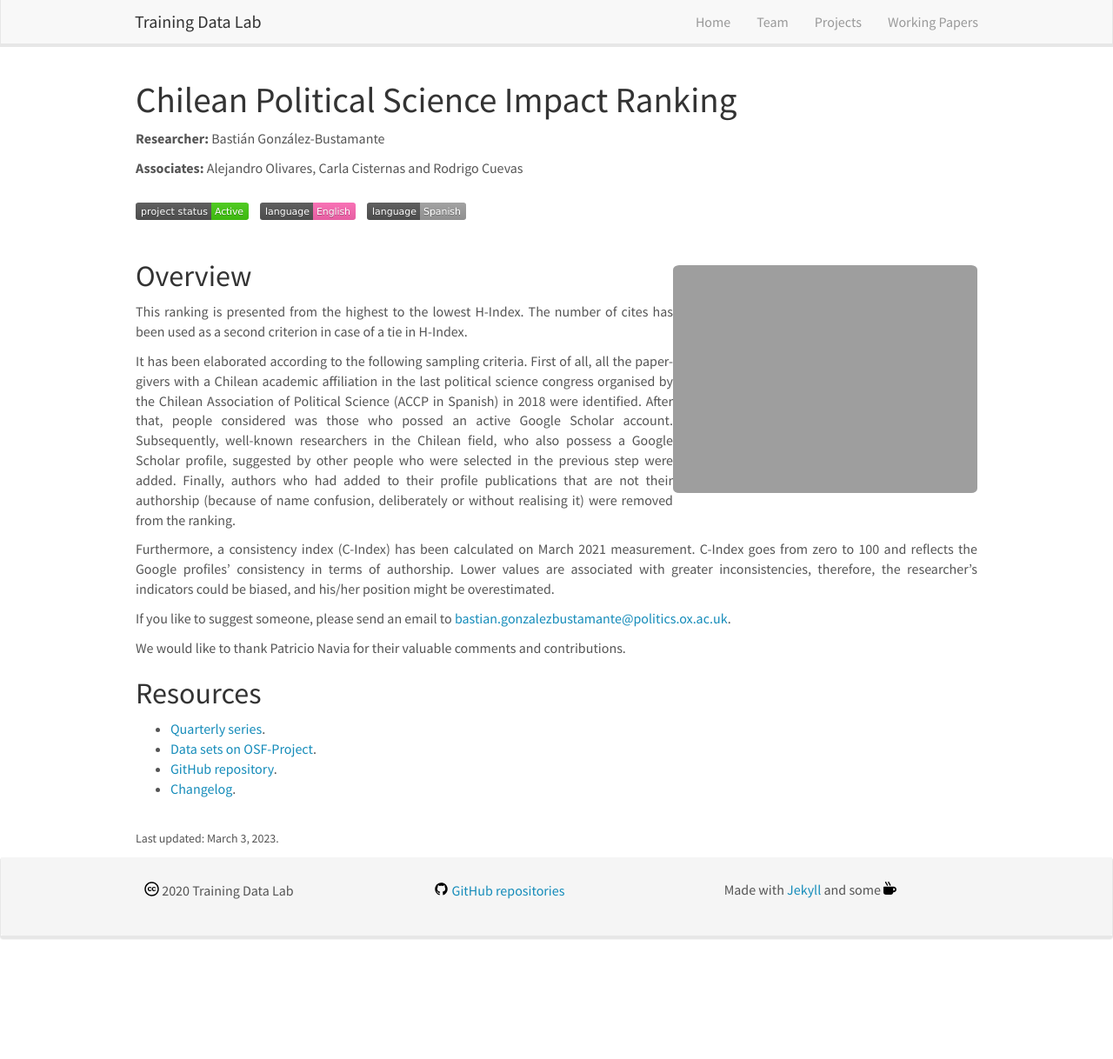
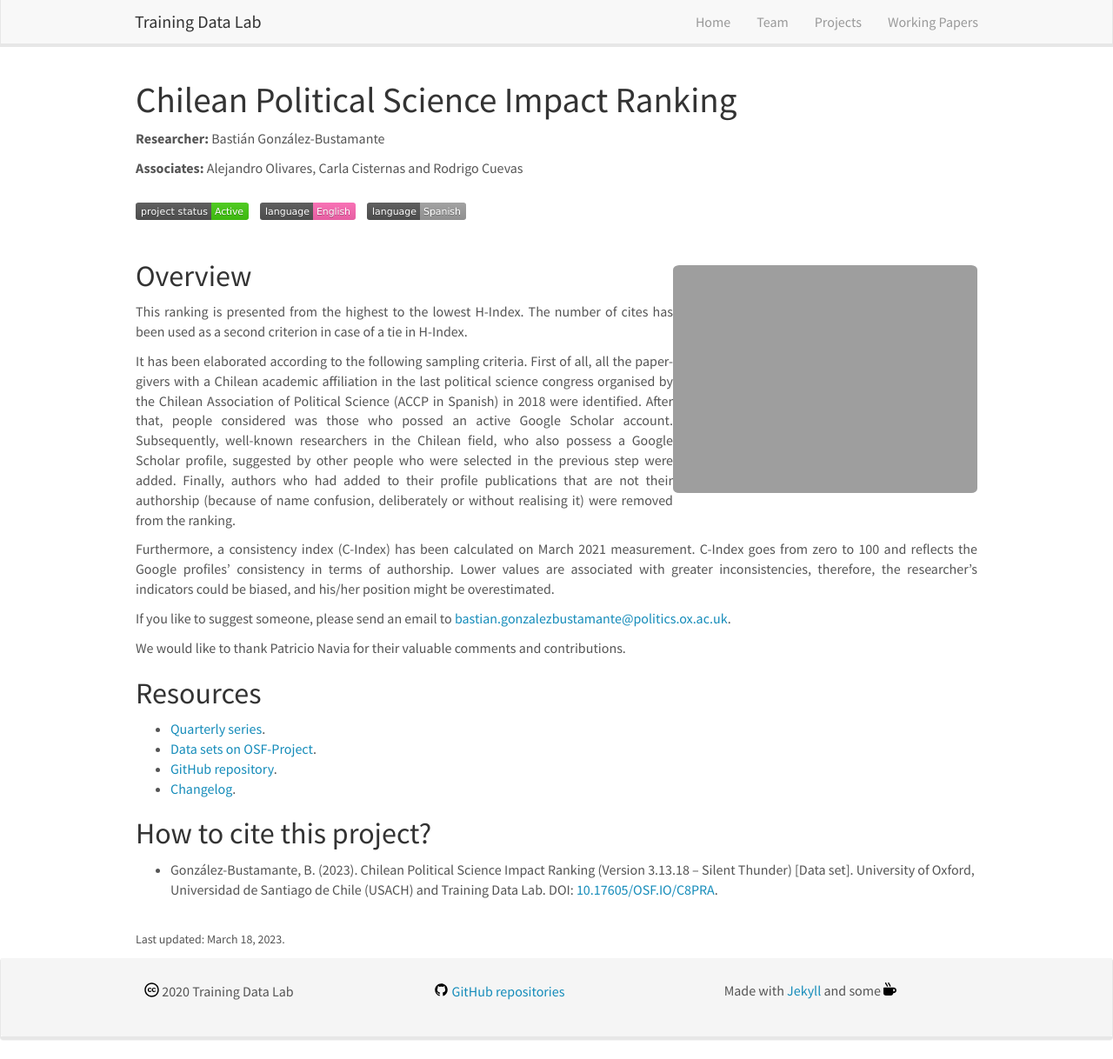
Before and after one commit to training-datalab/old-training-datalab.com, a Jekyll site: the page built from _pages/cps-ranking.md, in a window 1280 px wide and 1218 px high. Shown: the whole window at 87% size. Built offline with Jekyll 4.4.1, drawn with Linux system fonts in a browser that asks for light colours; nearby versions of some CDN libraries.

Commit message:
Update cps-ranking.md

```diff
--- a/_pages/cps-ranking.md
+++ b/_pages/cps-ranking.md
@@ -35,5 +35,9 @@
 - <a href="https://github.com/bgonzalezbustamante/CPS-Ranking" target="_blank">GitHub repository</a>.
 - <a href="https://github.com/bgonzalezbustamante/CPS-Ranking/blob/master/CHANGELOG.md" target="_blank">Changelog</a>.
 
+## How to cite this project?
+
+- González-Bustamante, B. (2023). Chilean Political Science Impact Ranking (Version 3.13.18 -- Silent Thunder) [Data set]. University of Oxford, Universidad de Santiago de Chile (USACH) and Training Data Lab. DOI: <a href="http://doi.org/10.17605/OSF.IO/C8PRA" target="_blank">10.17605/OSF.IO/C8PRA</a>.
+
 <br />
-<small>Last updated: March 3, 2023.</small>
+<small>Last updated: March 18, 2023.</small>
```
